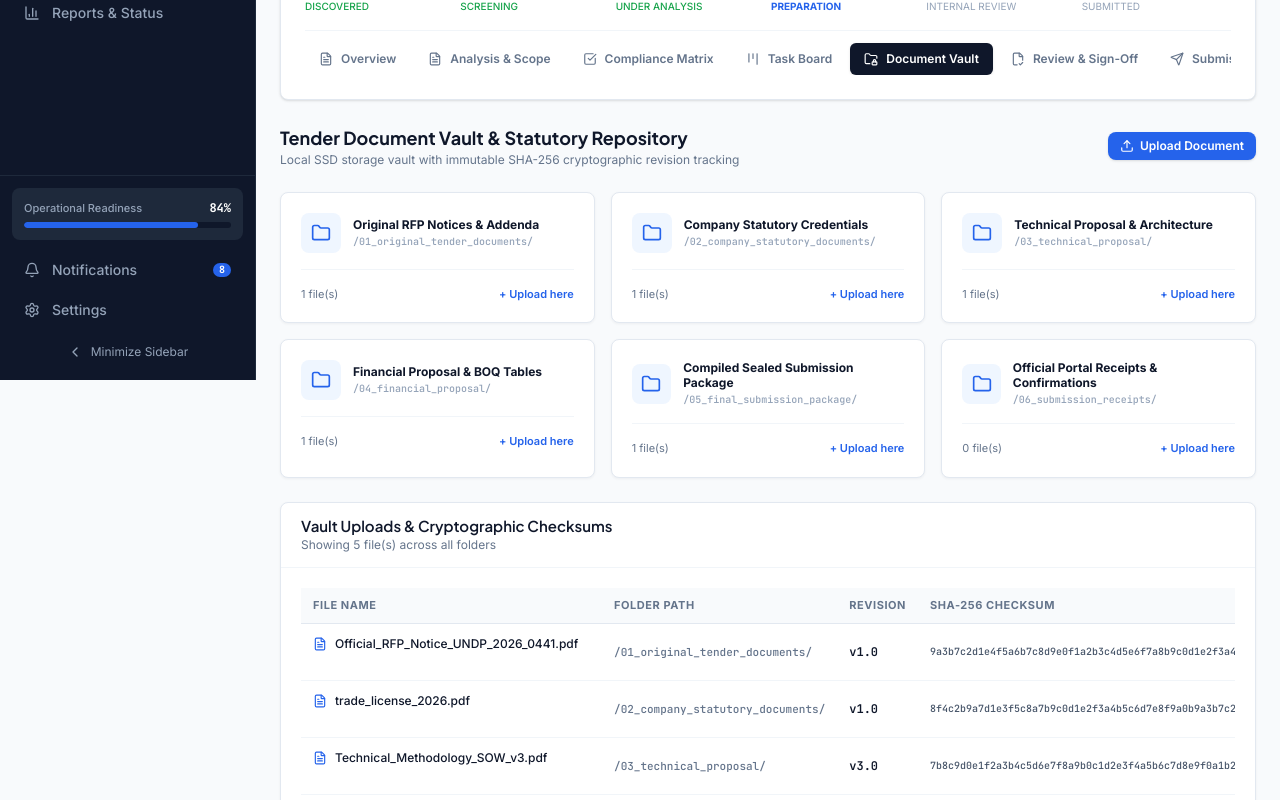
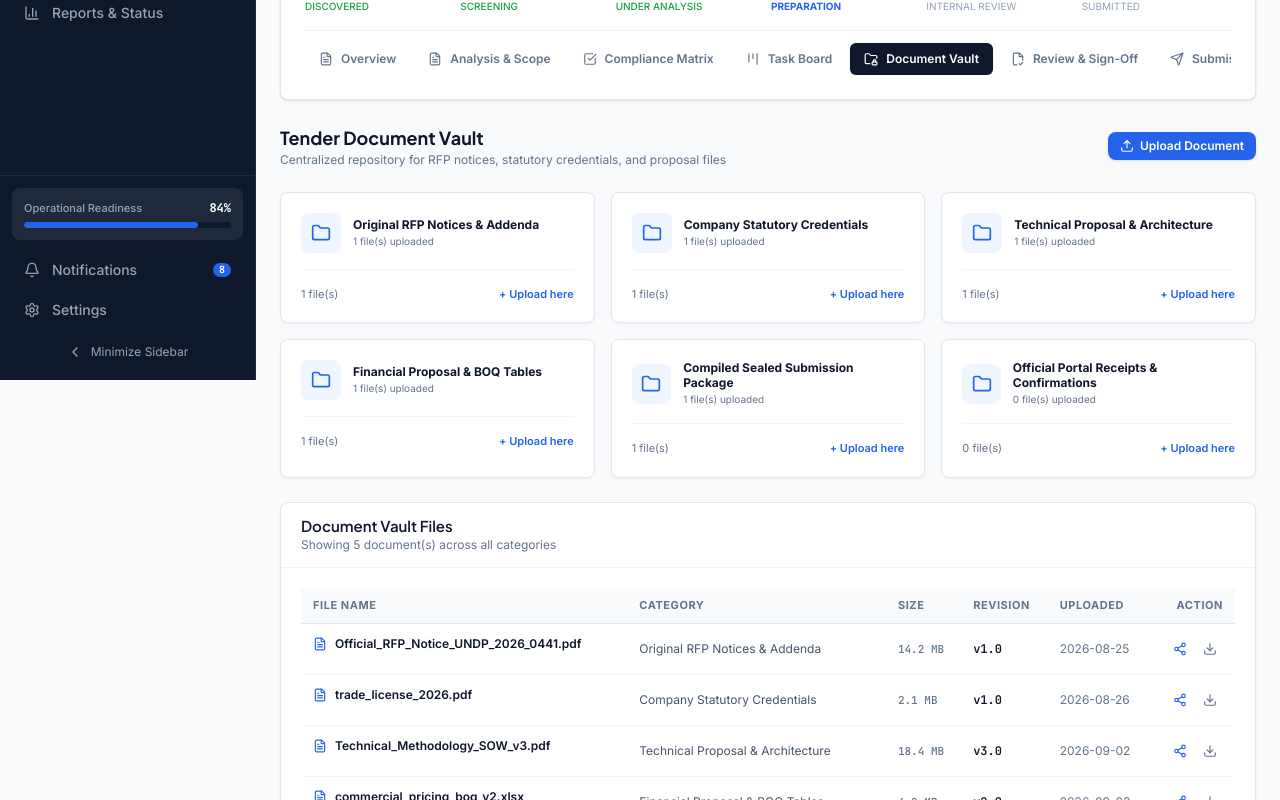
Before and after one commit to akib25889/Tender-tracker-v2, a React (Vite) app in the folder frontend/: page /tenders/TDR-2026-EU-089/documents in a window 1280 px wide. Shown: the part 420-1220 px from the top of the page. Built offline with nearby package versions, Linux system fonts and the light colour scheme.

Commit message:
style: remove Folder Path and SHA-256 Checksum from document vault

```diff
--- a/frontend/src/components/modals/ShareDocumentModal.tsx
+++ b/frontend/src/components/modals/ShareDocumentModal.tsx
@@ -195,7 +195,7 @@ export const ShareDocumentModal: React.FC = () => {
 
           <div className="pt-2 text-[10px] text-[#94A3B8] flex items-center justify-between">
             <span>Author: {currentUser.name} ({currentUser.role})</span>
-            <span>SHA-256 Audit Trail Active</span>
+            <span>Verified Audit Trail Active</span>
           </div>
         </form>
       </div>
--- a/frontend/src/pages/tender-tabs/TenderDocumentsTab.tsx
+++ b/frontend/src/pages/tender-tabs/TenderDocumentsTab.tsx
@@ -2,7 +2,7 @@ import React, { useState } from 'react';
 import { useParams } from 'react-router-dom';
 import { Card } from '../../components/ui/Card';
 import { useTenders } from '../../context/TenderContext';
-import { Folder, FileText, Download, Upload, Copy, Check, Share2 } from 'lucide-react';
+import { Folder, FileText, Download, Upload, Share2 } from 'lucide-react';
 
 export const TenderDocumentsTab: React.FC = () => {
   const { id } = useParams<{ id: string }>();
@@ -10,7 +10,6 @@ export const TenderDocumentsTab: React.FC = () => {
   const tender = tenders.find((t) => t.id === id) || tenders[0];
 
   const [activeFolderFilter, setActiveFolderFilter] = useState<string>('ALL');
-  const [copiedHash, setCopiedHash] = useState<string | null>(null);
 
   const folders = [
     {
@@ -44,12 +43,6 @@ export const TenderDocumentsTab: React.FC = () => {
     setUploadFolderTarget(folderName);
   };
 
-  const handleCopyChecksum = (sha: string) => {
-    navigator.clipboard.writeText(sha);
-    setCopiedHash(sha);
-    setTimeout(() => setCopiedHash(null), 2000);
-  };
-
   const displayedDocs = tender.documents.filter(
     (d) => activeFolderFilter === 'ALL' || d.folder === activeFolderFilter
   );
@@ -59,10 +52,10 @@ export const TenderDocumentsTab: React.FC = () => {
       <div className="flex flex-col sm:flex-row sm:items-center justify-between gap-3">
         <div>
           <h2 className="font-display text-lg font-bold text-[#0F172A]">
-            Tender Document Vault &amp; Statutory Repository
+            Tender Document Vault
           </h2>
           <p className="text-xs text-[#64748B]">
-            Local SSD storage vault with immutable SHA-256 cryptographic revision tracking
+            Centralized repository for RFP notices, statutory credentials, and proposal files
           </p>
         </div>
         <button
@@ -101,8 +94,8 @@ export const TenderDocumentsTab: React.FC = () => {
                       <h4 className="text-xs font-bold text-[#0F172A] leading-tight">
                         {f.label}
                       </h4>
-                      <span className="font-mono text-[10px] text-[#94A3B8] block mt-0.5">
-                        /{f.name}/
+                      <span className="text-[10px] text-[#64748B] block mt-0.5">
+                        {folderFiles.length} file(s) uploaded
                       </span>
                     </div>
                   </div>
@@ -126,17 +119,17 @@ export const TenderDocumentsTab: React.FC = () => {
         })}
       </div>
 
-      {/* Recent Files Table with SHA-256 */}
+      {/* Document Vault Table */}
       <Card
-        title="Vault Uploads &amp; Cryptographic Checksums"
-        subtitle={`Showing ${displayedDocs.length} file(s) ${activeFolderFilter !== 'ALL' ? `in /${activeFolderFilter}/` : 'across all folders'}`}
+        title="Document Vault Files"
+        subtitle={`Showing ${displayedDocs.length} document(s) ${activeFolderFilter !== 'ALL' ? `in ${folders.find((f) => f.name === activeFolderFilter)?.label || activeFolderFilter}` : 'across all categories'}`}
         headerAction={
           activeFolderFilter !== 'ALL' && (
             <button
               onClick={() => setActiveFolderFilter('ALL')}
               className="text-xs text-[#2563EB] font-semibold hover:underline"
             >
-              Clear Folder Filter
+              Clear Filter
             </button>
           )
         }
@@ -146,9 +139,9 @@ export const TenderDocumentsTab: React.FC = () => {
             <thead>
               <tr className="bg-[#F8FAFC] border-b border-[#E2E8F0] text-[11px] font-semibold text-[#64748B] uppercase tracking-wider">
                 <th className="py-2.5 px-3">File Name</th>
-                <th className="py-2.5 px-3">Folder Path</th>
+                <th className="py-2.5 px-3">Category</th>
+                <th className="py-2.5 px-3">Size</th>
                 <th className="py-2.5 px-3">Revision</th>
-                <th className="py-2.5 px-3">SHA-256 Checksum</th>
                 <th className="py-2.5 px-3">Uploaded</th>
                 <th className="py-2.5 px-3 text-right">Action</th>
               </tr>
@@ -157,7 +150,7 @@ export const TenderDocumentsTab: React.FC = () => {
               {displayedDocs.length === 0 ? (
                 <tr>
                   <td colSpan={6} className="py-6 text-center text-xs text-[#94A3B8]">
-                    No files found in this directory. Click "Upload Document" to add files.
+                    No files found in this category. Click "Upload Document" to add files.
                   </td>
                 </tr>
               ) : (
@@ -165,27 +158,17 @@ export const TenderDocumentsTab: React.FC = () => {
                   <tr key={doc.id} className="hover:bg-[#F8FAFC]">
                     <td className="py-3 px-3 font-medium text-[#0F172A] flex items-center gap-2">
                       <FileText className="w-3.5 h-3.5 text-[#2563EB] shrink-0" />
-                      <span>{doc.name}</span>
+                      <span className="font-semibold">{doc.name}</span>
+                    </td>
+                    <td className="py-3 px-3 text-[#475569]">
+                      {folders.find((f) => f.name === doc.folder)?.label ||
+                        doc.folder.replace(/^[0-9]+_/, '').replace(/_/g, ' ')}
                     </td>
                     <td className="py-3 px-3 font-mono text-[11px] text-[#64748B]">
-                      /{doc.folder}/
+                      {doc.size || '1.8 MB'}
                     </td>
-                    <td className="py-3 px-3 font-mono font-semibold">
+                    <td className="py-3 px-3 font-mono font-semibold text-[#0F172A]">
                       {doc.revision}
-                    </td>
-                    <td className="py-3 px-3 font-mono text-[10px] text-[#475569] max-w-xs truncate">
-                      <button
-                        onClick={() => handleCopyChecksum(doc.sha256)}
-                        className="flex items-center gap-1 hover:text-[#2563EB] group text-left truncate"
-                        title="Click to copy full SHA-256"
-                      >
-                        <span className="truncate">{doc.sha256}</span>
-                        {copiedHash === doc.sha256 ? (
-                          <Check className="w-3 h-3 text-[#16A34A] shrink-0" />
-                        ) : (
-                          <Copy className="w-3 h-3 opacity-0 group-hover:opacity-100 shrink-0" />
-                        )}
-                      </button>
                     </td>
                     <td className="py-3 px-3 text-[#64748B]">{doc.uploadedAt}</td>
                     <td className="py-3 px-3 text-right">
```
Also changed, not shown: 1 other file (tests, documents, lock files or other folders).
